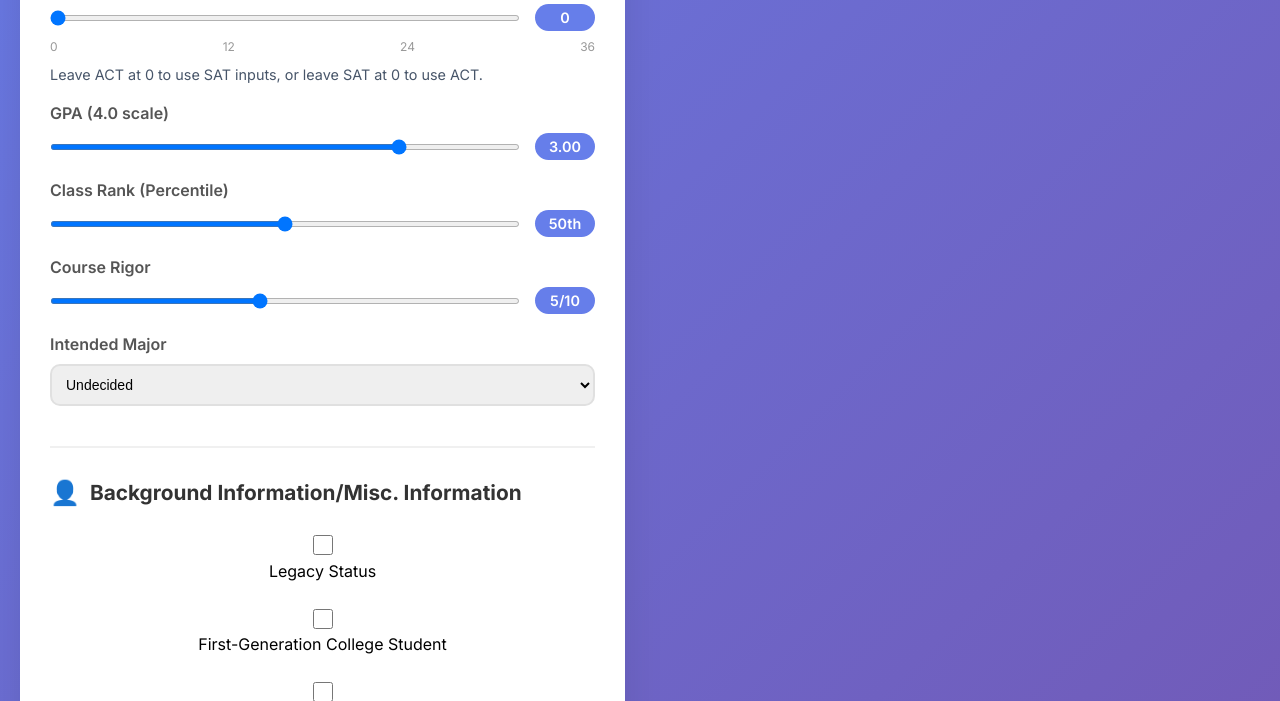
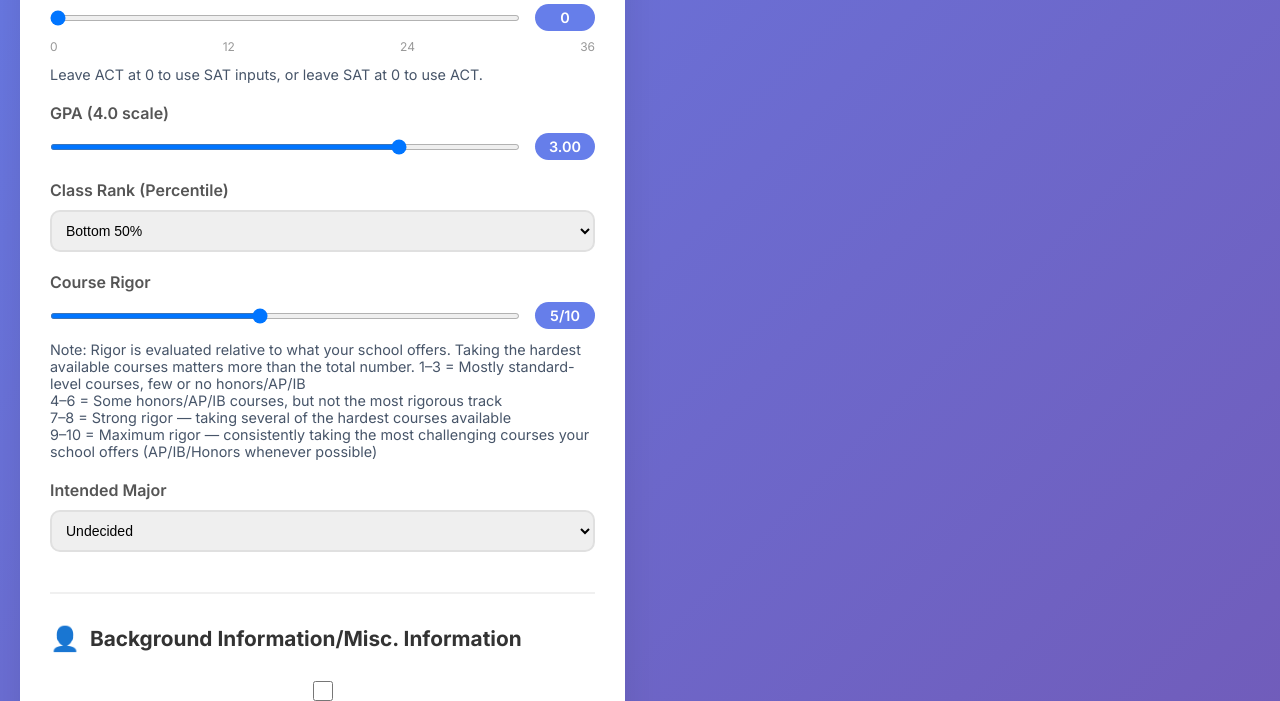
Before and after one commit to hebrongeremew/college-admissions-simulator, a Flask app: page / in a window 1280 px wide. Shown: the part 498-1199 px from the top of the page. Run offline with Flask 3, Linux system fonts and the light colour scheme.

Commit message:
Update class rank input to select dropdown and add rigor note
Replaced class rank input range with a select dropdown for better options. Added a note explaining the rigor evaluation criteria.

```diff
--- a/chance_me/templates/index.html
+++ b/chance_me/templates/index.html
@@ -91,8 +91,13 @@
                                 <span class="tooltip-text">Class rank shows how you compare to peers within your school.</span>
                             </div>
                             <div class="range-input">
-                                <input type="range" id="class-rank" name="class_rank" min="0" max="100" step="1" value="50">
-                                <span class="range-value" id="class-rank-value">50th</span>
+                                <select id="class-rank" name="class_rank">
+                                    <option value="50">Bottom 50%</option>
+                                    <option value="75">Top 25%</option>
+                                    <option value="90">Top 10%</option>
+                                    <option value="95">Top 5%</option>
+                                    <option value="99">Top 1%</option>
+                                </select>
                             </div>
                         </div>
                         <div class="form-group">
@@ -104,6 +109,13 @@
                                 <input type="range" id="rigor" name="rigor" min="1" max="10" step="1" value="5">
                                 <span class="range-value" id="rigor-value">5/10</span>
                             </div>
+                            <p class="field-note">
+                                Note: Rigor is evaluated relative to what your school offers. Taking the hardest available courses matters more than the total number.
+                                1–3 = Mostly standard-level courses, few or no honors/AP/IB<br>
+                                4–6 = Some honors/AP/IB courses, but not the most rigorous track<br>
+                                7–8 = Strong rigor — taking several of the hardest courses available<br>
+                                9–10 = Maximum rigor — consistently taking the most challenging courses your school offers (AP/IB/Honors whenever possible)
+                            </p>
                         </div>
                         <div class="form-group">
                             <div class="tooltip">
```
